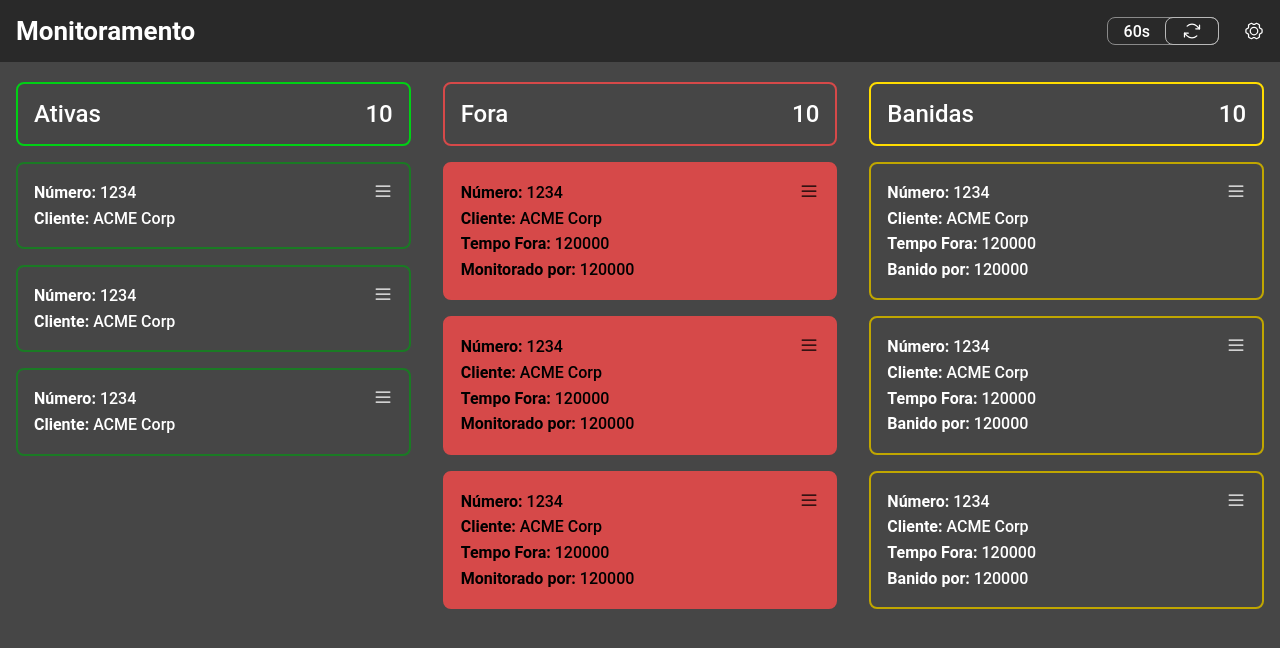
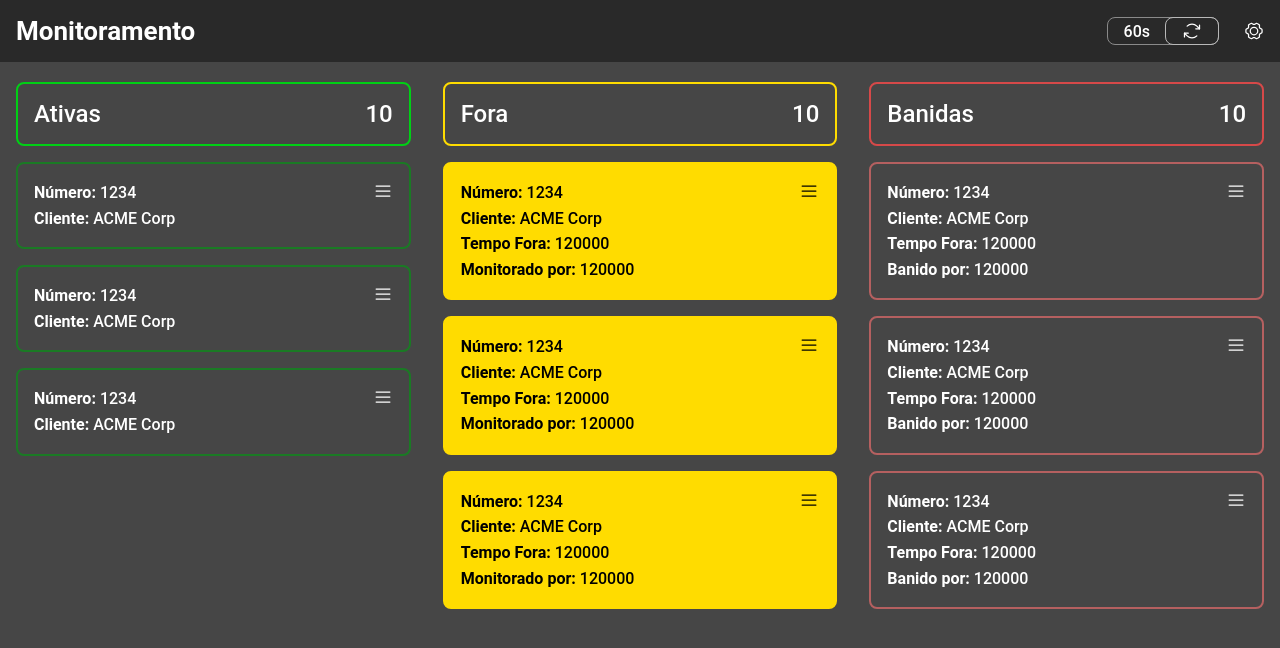
Before and after one commit to victorcardosoc/api-monitor, a React (Vite) app: page / in a window 1280 px wide. Shown: the top 648 px of the page. Built offline with nearby package versions, Linux system fonts and the light colour scheme; the HTML template or start-up script is replaced by a standard one.

Commit message:
[STYLE] - Changing Offline and Banned Status Color

```diff
--- a/src/components/ColumnsComponents/BannedColumn/BannedCard.styles.ts
+++ b/src/components/ColumnsComponents/BannedColumn/BannedCard.styles.ts
@@ -2,7 +2,7 @@ import styled from 'styled-components'
 
 export const CardContainer = styled.div`
   padding: 1rem;
-  border: 2px solid ${(props) => props.theme['--dark-yellow']};
+  border: 2px solid ${(props) => props.theme['--dark-red']};
   border-radius: 8px;
   margin-top: 1rem;
   margin-left: 1rem;
@@ -25,6 +25,6 @@ export const IconDiv = styled.div`
   cursor: pointer;
 
   &:hover {
-    color: ${(props) => props.theme['--light-yellow']};
+    color: ${(props) => props.theme['--light-red']};
   }
 `
--- a/src/components/ColumnsComponents/CardListSize/CardListSize.styles.ts
+++ b/src/components/ColumnsComponents/CardListSize/CardListSize.styles.ts
@@ -5,9 +5,9 @@ interface statusProps {
 }
 
 const statusStyle = {
-  offline: '#D64949',
+  offline: '#FFDC00',
   active: '#00D015',
-  banned: '#FFDC00',
+  banned: '#D64949',
 }
 
 export const CardContainer = styled.div<statusProps>`
--- a/src/components/ColumnsComponents/OfflineColumn/OfflineCard.styles.ts
+++ b/src/components/ColumnsComponents/OfflineColumn/OfflineCard.styles.ts
@@ -2,8 +2,8 @@ import styled from 'styled-components'
 
 export const CardContainer = styled.div`
   padding: 1rem;
-  background-color: ${(props) => props.theme['--light-red']};
-  border: 2px solid ${(props) => props.theme['--light-red']};
+  background-color: ${(props) => props.theme['--light-yellow']};
+  border: 2px solid ${(props) => props.theme['--light-yellow']};
   color: black;
   border-radius: 8px;
   margin-top: 1rem;
@@ -27,6 +27,6 @@ export const IconDiv = styled.div`
   cursor: pointer;
 
   &:hover {
-    color: white;
+    color: gray;
   }
 `
--- a/src/components/Header/Header.styles.ts
+++ b/src/components/Header/Header.styles.ts
@@ -61,4 +61,12 @@ export const UpdateIcon = styled.div`
     background: #b8b8b8;
     color: black;
   }
+
+  > svg {
+    transition: transform 1s;
+  }
+
+  &:hover > svg {
+    transform: rotate(360deg);
+  }
 `
```
